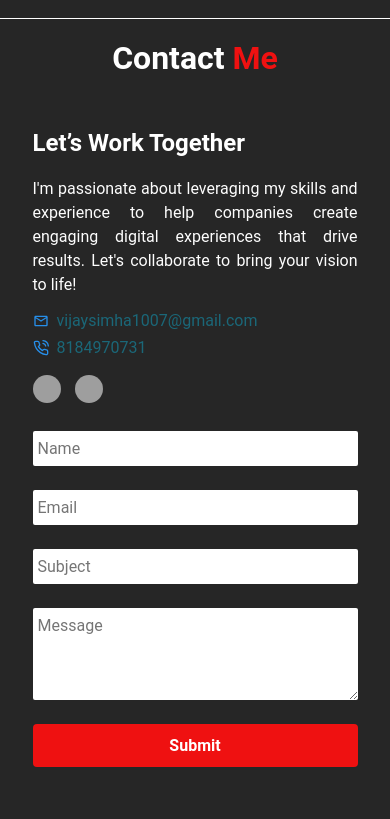
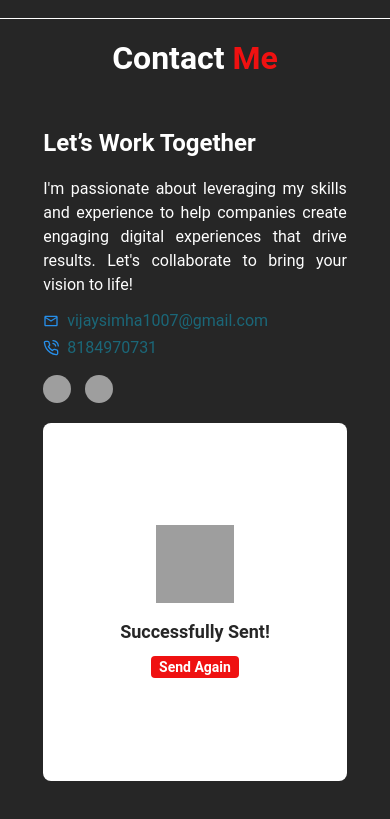
Before and after one commit to Vijay-simha-reddy/Vijay_Portfolio, a React (Create React App) app: page / in a window 390 px wide. Shown: the part 4116-4935 px from the top of the page. Built offline with nearby package versions, Linux system fonts and the light colour scheme; grey boxes are pictures that could not be loaded.

Commit message:
css changed

```diff
--- a/src/components/ContactPage/index.css
+++ b/src/components/ContactPage/index.css
@@ -181,6 +181,8 @@ textarea{
     }
     .success-msg-container{
         width:100%;
+        margin-top: 20px;
+        height:80%;
     }
 }
 @media screen and (min-width: 769px){
--- a/src/components/ContactPage/index.js
+++ b/src/components/ContactPage/index.js
@@ -11,7 +11,7 @@ const ContactPage=()=>{
     const [subject, setSubject] = useState('');
     const [email, setEmail] = useState('');
     const [message, setMessage] = useState('');
-    const [sentMsg, setSentMsg] = useState(false);
+    const [sentMsg, setSentMsg] = useState(true);
     const [errorStatus, setErrorStatus]= useState(false)
     const [errorMsg, setErrorMsg] = useState('')
 
```
